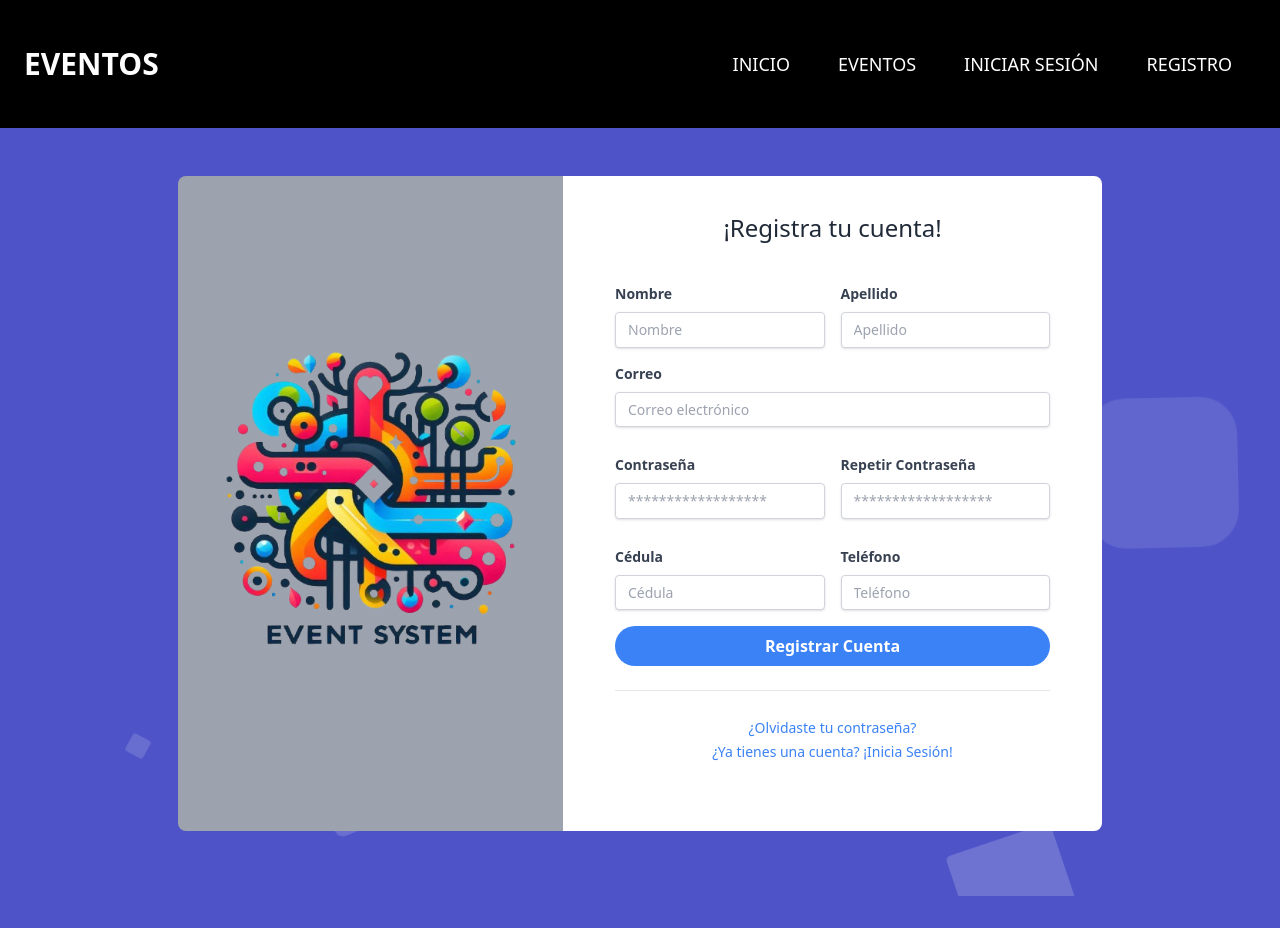
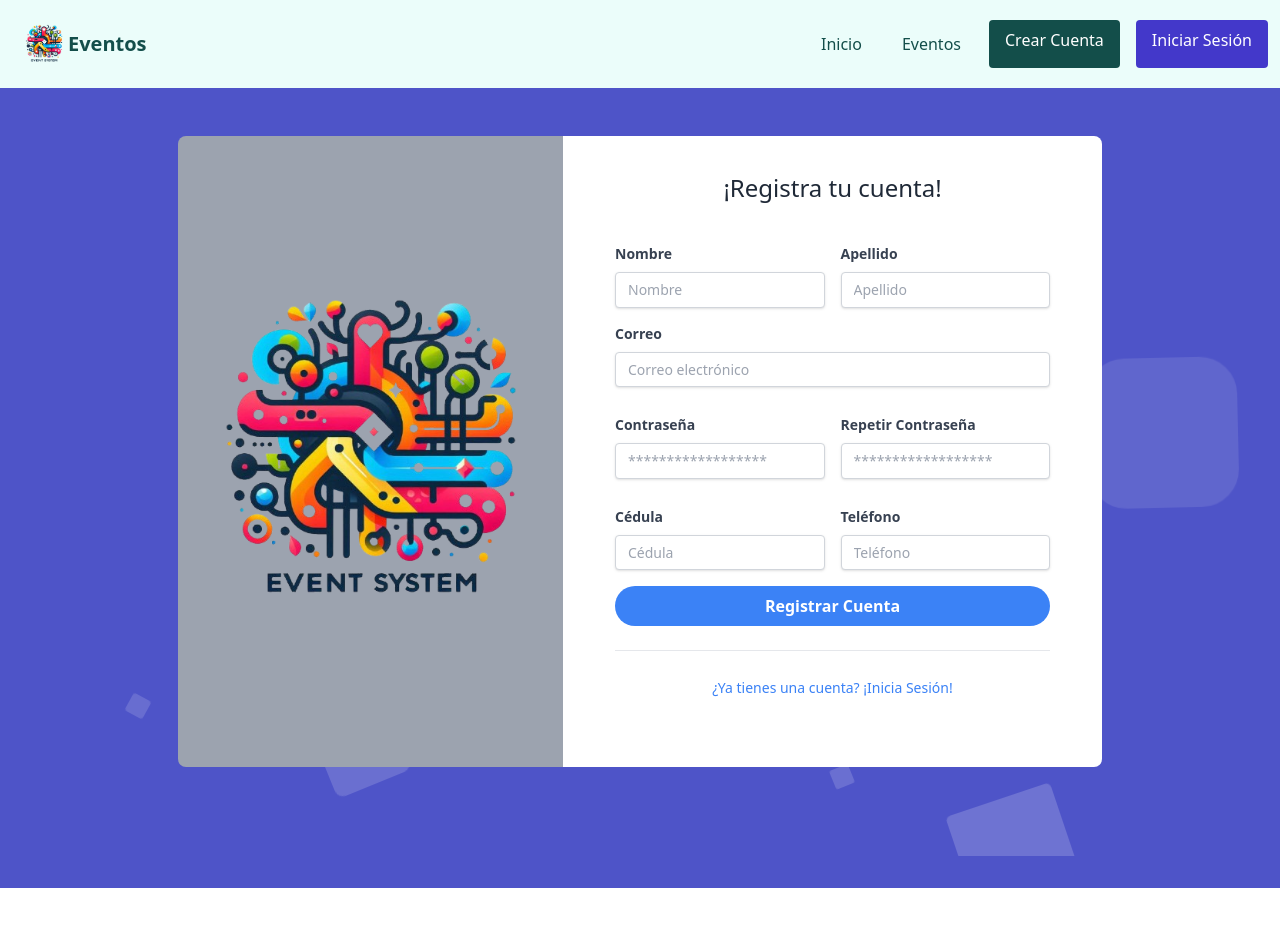
Before and after one commit to StefanoIG/Practice-Event-Plataform, a React (Vite) app: page /register in a window 1280 px wide. After the commit the page ends 888 px from the top, so only its background shows below. Built offline with nearby package versions, Linux system fonts and the light colour scheme.

Commit message:
Refactor Vite config to update login form labels and navbar menu

```diff
--- a/src/components/UI/NavBar.tsx
+++ b/src/components/UI/NavBar.tsx
@@ -1,75 +1,121 @@
-import React, { useEffect, useState } from 'react';
+import React, { useEffect, useState } from "react";
+import logo from "../../assets/logo.png";
 
 interface NavbarProps {
   links?: { name: string; path: string }[]; // Lista de enlaces con nombre y ruta, opcional
   className?: string; // Clases CSS opcionales
 }
 
-const Navbar: React.FC<NavbarProps> = ({ className = '' }) => {
-  const [isLoggin, setisLoggin] = useState(false);
+const Navbar: React.FC<NavbarProps> = ({ className = "" }) => {
+  const [isLoggin, setIsLoggin] = useState(false);
+  const [menuOpen, setMenuOpen] = useState(false); // Estado para manejar el menú móvil
 
   // Comprobamos el estado de `isLoggin` en localStorage cuando el componente se monta
   useEffect(() => {
-    const loggedInStatus = localStorage.getItem('isLoggin') === 'true';
-    setisLoggin(loggedInStatus);
+    const loggedInStatus = localStorage.getItem("isLoggin") === "true";
+    setIsLoggin(loggedInStatus);
   }, []);
 
   // Función para cerrar sesión
   const handleLogout = () => {
-    localStorage.removeItem('isLoggin'); // Eliminamos el estado de "logueado"
-    localStorage.removeItem('idUsuario'); // Eliminamos el ID del usuario
-
-    setisLoggin(false); // Actualizamos el estado local
+    localStorage.removeItem("isLoggin"); // Eliminamos el estado de "logueado"
+    localStorage.removeItem("idUsuario"); // Eliminamos el ID del usuario
+    setIsLoggin(false); // Actualizamos el estado local
     window.location.reload(); // Recargamos la página para reflejar los cambios
   };
 
+  // Función para alternar el menú móvil
+  const toggleMenu = () => {
+    setMenuOpen(!menuOpen);
+  };
+
   return (
-    <div>
-      {/* Header */}
-      <header className={`h-24 sm:h-32 flex items-center z-30 w-full bg-black ${className}`}>
-        <div className="container mx-auto px-6 flex items-center justify-between">
-          <div className="uppercase text-white font-black text-3xl">
-            Eventos
+    <nav className={`flex flex-wrap items-center justify-between p-3 bg-teal-200/20 ${className}`}>
+      {/* Logo */}
+      <a href="/" className="inline-flex items-center p-2 mr-4">
+        <img src={logo} width="48" height="48" alt="Logo" />
+        <span className="text-xl font-bold text-teal-900">Eventos</span>
+      </a>
+
+      {/* Botón para el menú móvil */}
+      <div className="flex md:hidden">
+        <button onClick={toggleMenu} id="hamburger">
+          <img
+            className={`toggle ${menuOpen ? "hidden" : "block"}`}
+            src="https://img.icons8.com/fluent-systems-regular/2x/menu-squared-2.png"
+            width="48"
+            height="48"
+            alt="Open menu"
+          />
+          <img
+            className={`toggle ${menuOpen ? "block" : "hidden"}`}
+            src="https://img.icons8.com/fluent-systems-regular/2x/close-window.png"
+            width="48"
+            height="48"
+            alt="Close menu"
+          />
+        </button>
       </div>
-          <div className="flex items-center">
-            <nav className="font-sen text-white uppercase text-lg lg:flex items-center hidden">
-              <a href="/" className="py-2 px-6 flex hover:bg-gray-700 active:bg-gray-900">
+
+      {/* Links de navegación */}
+      <div
+        className={`toggle ${menuOpen ? "block" : "hidden"
+          } w-full md:w-auto md:flex text-right text-bold mt-5 md:mt-0 border-t-2 border-teal-900 md:border-none`}
+      >
+        <a
+          href="/"
+          className="block md:inline-block text-teal-900 hover:text-teal-500 px-3 py-3 border-b-2 border-teal-900 md:border-none md:mr-4"
+        >
           Inicio
         </a>
-              <a href="/events-list" className="py-2 px-6 flex hover:bg-gray-700 active:bg-gray-900">
+        <a
+          href="/events-list"
+          className="block md:inline-block text-teal-900 hover:text-teal-500 px-3 py-3 border-b-2 border-teal-900 md:border-none md:mr-4"
+        >
           Eventos
         </a>
 
         {/* Condición para mostrar links según isLoggin */}
         {isLoggin ? (
           <>
-                  <a href="/create" className="py-2 px-6 flex hover:bg-gray-700 active:bg-gray-900">
+            <a
+              href="/create"
+              className="block md:inline-block text-teal-900 hover:text-teal-500 px-3 py-3 border-b-2 border-teal-900 md:border-none md:mr-4"
+            >
               Crear Evento
             </a>
-                  <button onClick={handleLogout} className="py-2 px-6 flex hover:bg-gray-700 active:bg-gray-900">
+            <button
+              onClick={handleLogout}
+              className="block md:inline-block text-teal-900 hover:text-teal-500 px-3 py-3 border-b-2 border-teal-900 md:border-none md:mr-4"
+            >
               Cerrar Sesión
             </button>
           </>
         ) : (
           <>
-                  <a href="/login" className="py-2 px-6 flex hover:bg-gray-700 active:bg-gray-900">
+            {/* Botón de "Registrar" y "Iniciar Sesión" para pantallas grandes */}
+            <div className={`toggle ${menuOpen ? "block" : "hidden"} w-full md:w-auto md:flex justify-end`}>
+              {!isLoggin ? (
+                <>
+                  <a
+                    href="/register"
+                    className="block md:flex w-full md:w-auto px-4 py-2 mt-4 md:mt-0 text-right bg-teal-900 hover:bg-teal-500 text-white md:rounded mb-4 md:mb-0 md:mr-4"
+                  >
+                    Crear Cuenta
+                  </a>
+                  <a
+                    href="/login"
+                    className="block md:flex w-full md:w-auto px-4 py-2 mt-4 md:mt-0 text-right bg-indigo-700 hover:bg-indigo-500 text-white md:rounded"
+                  >
                     Iniciar Sesión
                   </a>
-                  <a href="/register" className="py-2 px-6 flex hover:bg-gray-700 active:bg-gray-900">
-                    Registro
-                  </a>
+                </>
+              ) : null}
+            </div>
           </>
         )}
+      </div>
     </nav>
-            <button className="lg:hidden flex flex-col ml-4">
-              <span className="w-6 h-1 bg-white mb-1"></span>
-              <span className="w-6 h-1 bg-white mb-1"></span>
-              <span className="w-6 h-1 bg-white mb-1"></span>
-            </button>
-          </div>
-        </div>
-      </header>
-    </div>
   );
 };
 
--- a/src/components/UX/Pages/LoginForm.tsx
+++ b/src/components/UX/Pages/LoginForm.tsx
@@ -125,7 +125,7 @@ const LoginForm: React.FC<LoginFormProps> = () => {
             {/* Username */}
             <div>
               <label className="block mb-2 text-indigo-500" htmlFor="username">
-                Username
+                Correo Electronico
               </label>
               <input
                 className="w-full p-2 mb-6 text-indigo-700 border-b-2 border-indigo-500 outline-none focus:bg-gray-300"
@@ -139,7 +139,7 @@ const LoginForm: React.FC<LoginFormProps> = () => {
             {/* Password */}
             <div>
               <label className="block mb-2 text-indigo-500" htmlFor="password">
-                Password
+                Contrasena
               </label>
               <input
                 className="w-full p-2 mb-6 text-indigo-700 border-b-2 border-indigo-500 outline-none focus:bg-gray-300"
@@ -165,10 +165,10 @@ const LoginForm: React.FC<LoginFormProps> = () => {
               className="text-indigo-700 hover:text-pink-700 text-sm"
               onClick={handleForgotPassword}
             >
-              Forgot Password?
+              Olvidaste tu contrasena?
             </button>
             <a className="text-indigo-700 hover:text-pink-700 text-sm" href="/register">
-              Create Account
+              Crear Cuenta
             </a>
           </footer>
         </div>
--- a/src/components/UX/Pages/RegistroForm.tsx
+++ b/src/components/UX/Pages/RegistroForm.tsx
@@ -2,6 +2,7 @@ import React, { useState } from "react";
 import Swal from "sweetalert2";
 import withReactContent from "sweetalert2-react-content";
 import logo from "../../../assets/logo.png";
+
 // Configuración de SweetAlert2
 const MySwal = withReactContent(Swal);
 
@@ -32,11 +33,12 @@ const RegistroForm: React.FC = () => {
 
   // Regex para validaciones estándar
   const regex = {
-    nombre: /^[a-zA-ZÀ-ÿ\s]{1,40}$/, // Solo letras y espacios
-    apellido: /^[a-zA-ZÀ-ÿ\s]{1,40}$/,
+    nombre: /^[a-zA-ZÀ-ÿ\s]*$/, // Solo letras y espacios
+    apellido: /^[a-zA-ZÀ-ÿ\s]*$/,
     correo: /^[a-zA-Z0-9_.+-]+@[a-zA-Z0-9-]+\.[a-zA-Z0-9-.]+$/, // Email válido
     contrasena: /^.{6,12}$/, // Contraseña entre 6 y 12 caracteres
-    telefono: /^\d{7,10}$/, // Teléfono entre 7 y 10 dígitos
+    telefono: /^\d*$/, // Solo números
+    cedula: /^\d*$/,   // Solo números
   };
 
   // Función para validar cédula ecuatoriana
@@ -71,6 +73,7 @@ const RegistroForm: React.FC = () => {
     const registros = JSON.parse(localStorage.getItem("registroData") || "[]");
     return registros.some((registro: FormData) => registro.cedula === cedula);
   };
+
   // Verificar si el correo ya está registrado en localStorage
   const isCorreoDuplicado = (correo: string): boolean => {
     const registros = JSON.parse(localStorage.getItem("registroData") || "[]");
@@ -80,8 +83,32 @@ const RegistroForm: React.FC = () => {
   // Manejo de cambios en los campos del formulario
   const handleInputChange = (e: React.ChangeEvent<HTMLInputElement>) => {
     const { name, value } = e.target;
-    setFormData({ ...formData, [name]: value });
-    validateField(name, value);
+
+    // Validar y limpiar el campo si es necesario
+    let cleanValue = value;
+
+    // Para nombre y apellido: Solo letras y espacios
+    if (name === "nombre" || name === "apellido") {
+      cleanValue = cleanValue.replace(/[^a-zA-ZÀ-ÿ\s]/g, ""); // Elimina números o caracteres especiales
+      if (value !== cleanValue) {
+        setErrors({ ...errors, [name]: "Solo se permiten letras y espacios." });
+      } else {
+        setErrors({ ...errors, [name]: "" });
+      }
+    }
+
+    // Para cédula y teléfono: Solo números
+    if (name === "cedula" || name === "telefono") {
+      cleanValue = cleanValue.replace(/\D/g, ""); // Elimina cualquier cosa que no sea un número
+      if (value !== cleanValue) {
+        setErrors({ ...errors, [name]: "Solo se permiten números." });
+      } else {
+        setErrors({ ...errors, [name]: "" });
+      }
+    }
+
+    setFormData({ ...formData, [name]: cleanValue });
+    validateField(name, cleanValue);
   };
 
   // Validar campos individualmente
@@ -122,6 +149,8 @@ const RegistroForm: React.FC = () => {
       console.log(errors);
       return;
     }
+
+    // Verificar correo duplicado
     if (isCorreoDuplicado(formData.correo)) {
       MySwal.fire({
         icon: "error",
@@ -140,7 +169,6 @@ const RegistroForm: React.FC = () => {
       });
       return;
     }
-
 
     // Simulación de carga
     setIsLoading(true);
@@ -208,18 +236,27 @@ const RegistroForm: React.FC = () => {
                   backgroundRepeat: "no-repeat",
                   backgroundPosition: "center",
                 }}
-                  >
-                  </div>
+              ></div>
 
               {/* Formulario */}
               <div className="w-full lg:w-7/12 bg-white dark:bg-gray-700 p-5 rounded-lg lg:rounded-l-none">
-                <h3 className="py-4 text-2xl text-center text-gray-800 dark:text-white">¡Registra tu cuenta!</h3>
-                <form className="px-8 pt-6 pb-8 mb-4 bg-white dark:bg-gray-800 rounded" onSubmit={handleSubmit}>
+                <h3 className="py-4 text-2xl text-center text-gray-800 dark:text-white">
+                  ¡Registra tu cuenta!
+                </h3>
+                <form
+                  className="px-8 pt-6 pb-8 mb-4 bg-white dark:bg-gray-800 rounded"
+                  onSubmit={handleSubmit}
+                >
                   <div className="mb-4 md:flex md:justify-between">
                     <div className="mb-4 md:mr-2 md:mb-0">
-                      <label className="block mb-2 text-sm font-bold text-gray-700 dark:text-white">Nombre</label>
+                      <label className="block mb-2 text-sm font-bold text-gray-700 dark:text-white">
+                        Nombre
+                      </label>
                       <input
-                        className={`w-full px-3 py-2 text-sm leading-tight text-gray-700 border rounded shadow appearance-none focus:outline-none focus:shadow-outline ${errors.nombre ? "border-red-500" : "border-gray-300"
+                        className={`w-full px-3 py-2 text-sm leading-tight text-gray-700 border rounded shadow appearance-none focus:outline-none focus:shadow-outline ${
+                          errors.nombre
+                            ? "border-red-500"
+                            : "border-gray-300"
                         }`}
                         name="nombre"
                         type="text"
@@ -227,12 +264,21 @@ const RegistroForm: React.FC = () => {
                         onChange={handleInputChange}
                         placeholder="Nombre"
                       />
-                      {errors.nombre && <p className="text-xs italic text-red-500">{errors.nombre}</p>}
+                      {errors.nombre && (
+                        <p className="text-xs italic text-red-500">
+                          {errors.nombre}
+                        </p>
+                      )}
                     </div>
                     <div className="md:ml-2">
-                      <label className="block mb-2 text-sm font-bold text-gray-700 dark:text-white">Apellido</label>
+                      <label className="block mb-2 text-sm font-bold text-gray-700 dark:text-white">
+                        Apellido
+                      </label>
                       <input
-                        className={`w-full px-3 py-2 text-sm leading-tight text-gray-700 border rounded shadow appearance-none focus:outline-none focus:shadow-outline ${errors.apellido ? "border-red-500" : "border-gray-300"
+                        className={`w-full px-3 py-2 text-sm leading-tight text-gray-700 border rounded shadow appearance-none focus:outline-none focus:shadow-outline ${
+                          errors.apellido
+                            ? "border-red-500"
+                            : "border-gray-300"
                         }`}
                         name="apellido"
                         type="text"
@@ -240,14 +286,21 @@ const RegistroForm: React.FC = () => {
                         onChange={handleInputChange}
                         placeholder="Apellido"
                       />
-                      {errors.apellido && <p className="text-xs italic text-red-500">{errors.apellido}</p>}
+                      {errors.apellido && (
+                        <p className="text-xs italic text-red-500">
+                          {errors.apellido}
+                        </p>
+                      )}
                     </div>
                   </div>
 
                   <div className="mb-4">
-                    <label className="block mb-2 text-sm font-bold text-gray-700 dark:text-white">Correo</label>
+                    <label className="block mb-2 text-sm font-bold text-gray-700 dark:text-white">
+                      Correo
+                    </label>
                     <input
-                      className={`w-full px-3 py-2 mb-3 text-sm leading-tight text-gray-700 border rounded shadow appearance-none focus:outline-none focus:shadow-outline ${errors.correo ? "border-red-500" : "border-gray-300"
+                      className={`w-full px-3 py-2 mb-3 text-sm leading-tight text-gray-700 border rounded shadow appearance-none focus:outline-none focus:shadow-outline ${
+                        errors.correo ? "border-red-500" : "border-gray-300"
                       }`}
                       name="correo"
                       type="email"
@@ -255,14 +308,23 @@ const RegistroForm: React.FC = () => {
                       onChange={handleInputChange}
                       placeholder="Correo electrónico"
                     />
-                    {errors.correo && <p className="text-xs italic text-red-500">{errors.correo}</p>}
+                    {errors.correo && (
+                      <p className="text-xs italic text-red-500">
+                        {errors.correo}
+                      </p>
+                    )}
                   </div>
 
                   <div className="mb-4 md:flex md:justify-between">
                     <div className="mb-4 md:mr-2 md:mb-0">
-                      <label className="block mb-2 text-sm font-bold text-gray-700 dark:text-white">Contraseña</label>
+                      <label className="block mb-2 text-sm font-bold text-gray-700 dark:text-white">
+                        Contraseña
+                      </label>
                       <input
-                        className={`w-full px-3 py-2 mb-3 text-sm leading-tight text-gray-700 border rounded shadow appearance-none focus:outline-none focus:shadow-outline ${errors.contrasena ? "border-red-500" : "border-gray-300"
+                        className={`w-full px-3 py-2 mb-3 text-sm leading-tight text-gray-700 border rounded shadow appearance-none focus:outline-none focus:shadow-outline ${
+                          errors.contrasena
+                            ? "border-red-500"
+                            : "border-gray-300"
                         }`}
                         name="contrasena"
                         type="password"
@@ -270,12 +332,21 @@ const RegistroForm: React.FC = () => {
                         onChange={handleInputChange}
                         placeholder="******************"
                       />
-                      {errors.contrasena && <p className="text-xs italic text-red-500">{errors.contrasena}</p>}
+                      {errors.contrasena && (
+                        <p className="text-xs italic text-red-500">
+                          {errors.contrasena}
+                        </p>
+                      )}
                     </div>
                     <div className="md:ml-2">
-                      <label className="block mb-2 text-sm font-bold text-gray-700 dark:text-white">Repetir Contraseña</label>
+                      <label className="block mb-2 text-sm font-bold text-gray-700 dark:text-white">
+                        Repetir Contraseña
+                      </label>
                       <input
-                        className={`w-full px-3 py-2 mb-3 text-sm leading-tight text-gray-700 border rounded shadow appearance-none focus:outline-none focus:shadow-outline ${formData.repetirContrasena !== formData.contrasena ? "border-red-500" : "border-gray-300"
+                        className={`w-full px-3 py-2 mb-3 text-sm leading-tight text-gray-700 border rounded shadow appearance-none focus:outline-none focus:shadow-outline ${
+                          formData.repetirContrasena !== formData.contrasena
+                            ? "border-red-500"
+                            : "border-gray-300"
                         }`}
                         name="repetirContrasena"
                         type="password"
@@ -283,17 +354,25 @@ const RegistroForm: React.FC = () => {
                         onChange={handleInputChange}
                         placeholder="******************"
                       />
-                      {formData.repetirContrasena !== formData.contrasena && (
-                        <p className="text-xs italic text-red-500">Las contraseñas no coinciden.</p>
+                      {formData.repetirContrasena !==
+                        formData.contrasena && (
+                        <p className="text-xs italic text-red-500">
+                          Las contraseñas no coinciden.
+                        </p>
                       )}
                     </div>
                   </div>
 
                   <div className="mb-4 md:flex md:justify-between">
                     <div className="mb-4 md:mr-2 md:mb-0">
-                      <label className="block mb-2 text-sm font-bold text-gray-700 dark:text-white">Cédula</label>
+                      <label className="block mb-2 text-sm font-bold text-gray-700 dark:text-white">
+                        Cédula
+                      </label>
                       <input
-                        className={`w-full px-3 py-2 text-sm leading-tight text-gray-700 border rounded shadow appearance-none focus:outline-none focus:shadow-outline ${errors.cedula ? "border-red-500" : "border-gray-300"
+                        className={`w-full px-3 py-2 text-sm leading-tight text-gray-700 border rounded shadow appearance-none focus:outline-none focus:shadow-outline ${
+                          errors.cedula
+                            ? "border-red-500"
+                            : "border-gray-300"
                         }`}
                         name="cedula"
                         type="text"
@@ -301,12 +380,21 @@ const RegistroForm: React.FC = () => {
                         onChange={handleInputChange}
                         placeholder="Cédula"
                       />
-                      {errors.cedula && <p className="text-xs italic text-red-500">{errors.cedula}</p>}
+                      {errors.cedula && (
+                        <p className="text-xs italic text-red-500">
+                          {errors.cedula}
+                        </p>
+                      )}
                     </div>
                     <div className="md:ml-2">
-                      <label className="block mb-2 text-sm font-bold text-gray-700 dark:text-white">Teléfono</label>
+                      <label className="block mb-2 text-sm font-bold text-gray-700 dark:text-white">
+                        Teléfono
+                      </label>
                       <input
-                        className={`w-full px-3 py-2 text-sm leading-tight text-gray-700 border rounded shadow appearance-none focus:outline-none focus:shadow-outline ${errors.telefono ? "border-red-500" : "border-gray-300"
+                        className={`w-full px-3 py-2 text-sm leading-tight text-gray-700 border rounded shadow appearance-none focus:outline-none focus:shadow-outline ${
+                          errors.telefono
+                            ? "border-red-500"
+                            : "border-gray-300"
                         }`}
                         name="telefono"
                         type="text"
@@ -314,7 +402,11 @@ const RegistroForm: React.FC = () => {
                         onChange={handleInputChange}
                         placeholder="Teléfono"
                       />
-                      {errors.telefono && <p className="text-xs italic text-red-500">{errors.telefono}</p>}
+                      {errors.telefono && (
+                        <p className="text-xs italic text-red-500">
+                          {errors.telefono}
+                        </p>
+                      )}
                     </div>
                   </div>
 
@@ -330,12 +422,10 @@ const RegistroForm: React.FC = () => {
 
                   <hr className="mb-6 border-t" />
                   <div className="text-center">
-                    <a className="inline-block text-sm text-blue-500 dark:text-blue-500 align-baseline hover:text-blue-800" href="#">
-                      ¿Olvidaste tu contraseña?
-                    </a>
-                  </div>
-                  <div className="text-center">
-                    <a className="inline-block text-sm text-blue-500 dark:text-blue-500 align-baseline hover:text-blue-800" href="./login">
+                    <a
+                      className="inline-block text-sm text-blue-500 dark:text-blue-500 align-baseline hover:text-blue-800"
+                      href="./login"
+                    >
                       ¿Ya tienes una cuenta? ¡Inicia Sesión!
                     </a>
                   </div>
@@ -346,7 +436,6 @@ const RegistroForm: React.FC = () => {
         </div>
       </div>
     </div>
-
   );
 };
 
```
Lines whose indentation alone changed are shown as unchanged.
